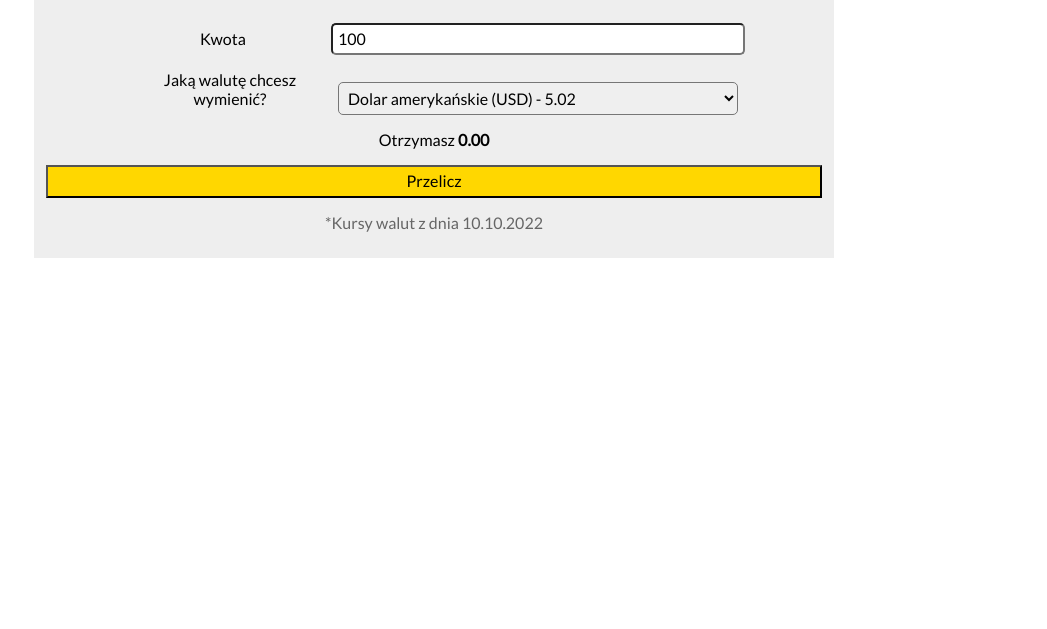
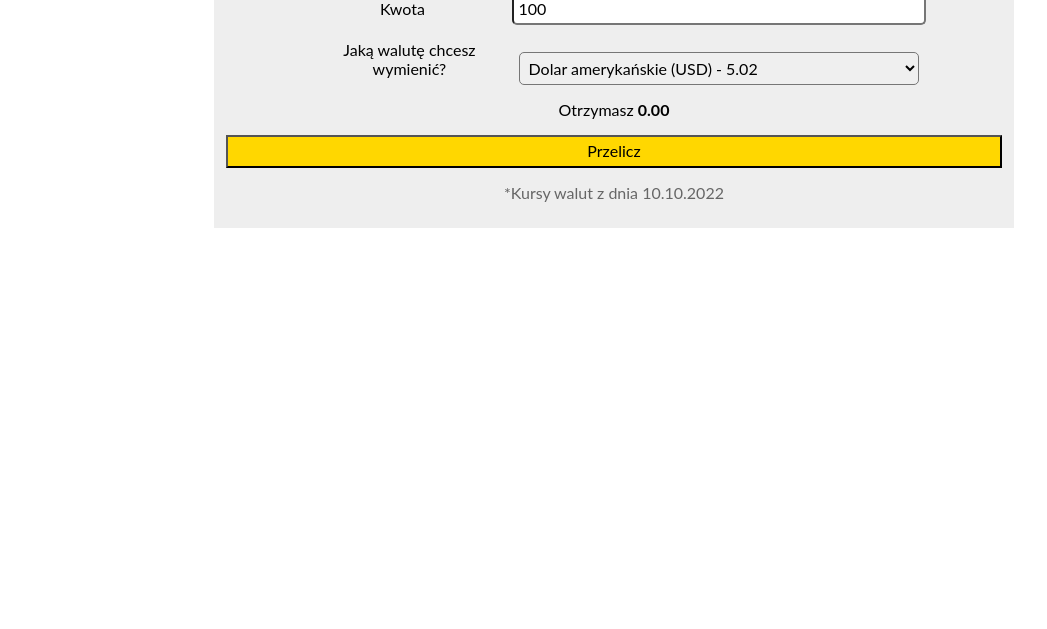
Before and after one commit to sanchez2337/currnecy-converter, a plain HTML site: page index.html in a window 1280 px wide. Shown: the part 171-800 px from the top of the page, without its empty margins (26-1073 px from the left). Drawn offline with nearby package versions, Linux system fonts and the light colour scheme.

Commit message:
New pictures

```diff
--- a/css/style.css
+++ b/css/style.css
@@ -9,7 +9,7 @@ html {
 
 .body {
     max-width: 800px;
-    margin: 30px;
+    margin: 0 auto;
     font-family: "Lato", sans-serif;
     padding: 30px;
     text-align: center;
--- a/index.html
+++ b/index.html
@@ -6,6 +6,8 @@
     <meta http-equiv="X-UA-Compatible" content="IE=edge">
     <meta name="viewport" content="width=device-width, initial-scale=1.0">
     <title>Currnecy converter</title>
+    <meta property="og.image" content="images/money.png">
+    <link rel="icon" href="images/money.png"
     <link href="https://fonts.googleapis.com/css2?family=Lato&display=swap" rel="stylesheet">
     <link href="css/style.css" rel="stylesheet">
     <script defer src="script.js"></script>
```
Also changed, not shown: images/money.png (added).
